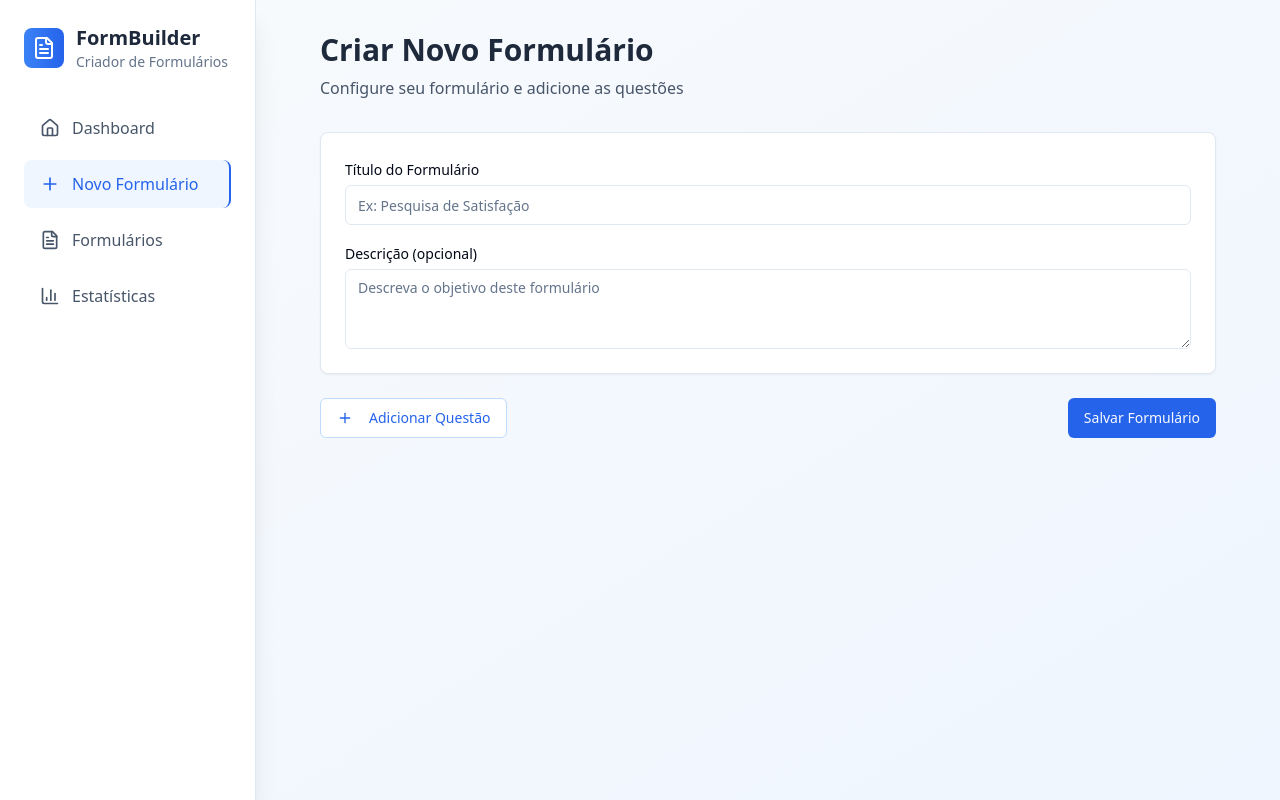
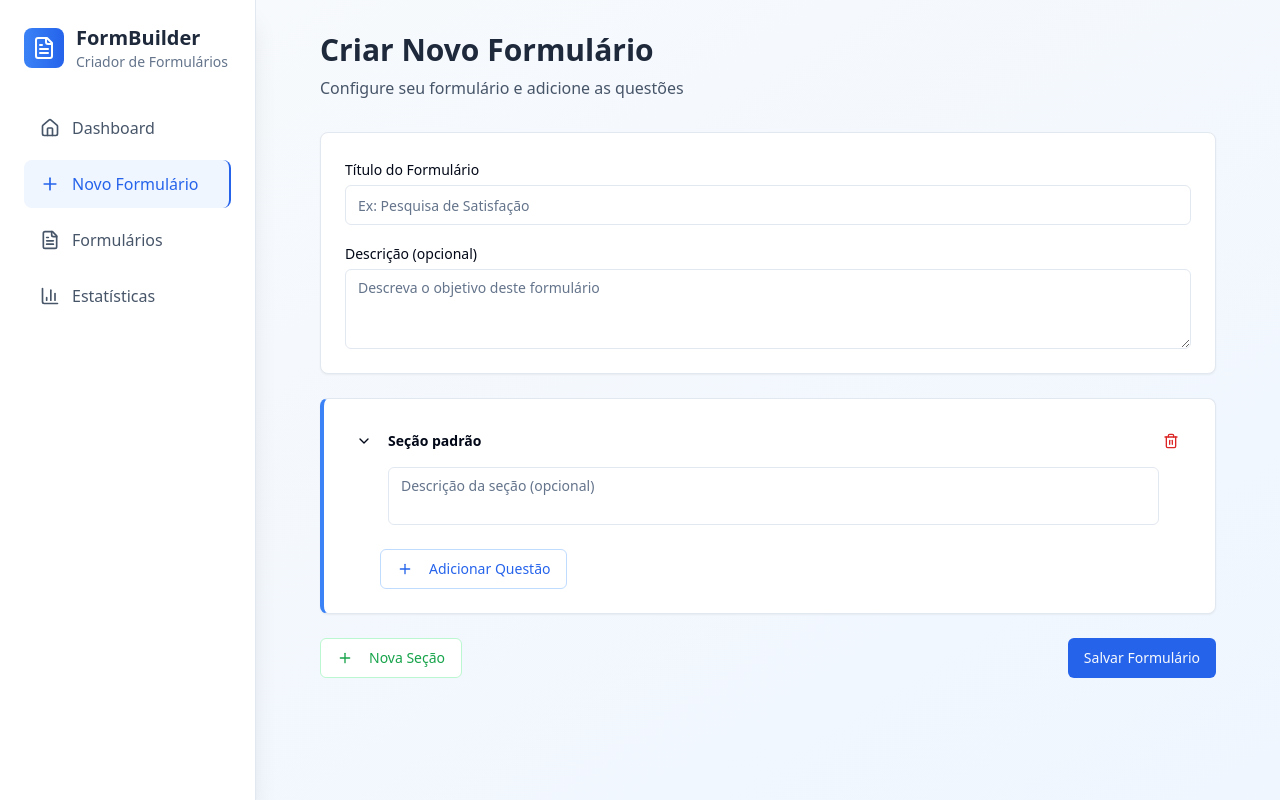
Before and after one commit to anderson-kamix/form-navigator-creator, a React (Vite) app: page /forms/new in a window 1280 px wide. Built offline with nearby package versions, Linux system fonts and the light colour scheme.

Commit message:
Feat: Add form sections
Allow users to create sections within forms to group questions by topic.

```diff
--- a/src/components/FormBuilder.tsx
+++ b/src/components/FormBuilder.tsx
@@ -6,8 +6,9 @@ import { Input } from '@/components/ui/input';
 import { Label } from '@/components/ui/label';
 import { Textarea } from '@/components/ui/textarea';
 import { Select, SelectContent, SelectItem, SelectTrigger, SelectValue } from '@/components/ui/select';
-import { Plus, Trash2, GripVertical } from 'lucide-react';
+import { Plus, Trash2, GripVertical, ChevronDown, ChevronRight, Section } from 'lucide-react';
 import { toast } from '@/hooks/use-toast';
+import { Collapsible, CollapsibleContent, CollapsibleTrigger } from '@/components/ui/collapsible';
 
 interface Question {
   id: string;
@@ -17,27 +18,103 @@ interface Question {
   required: boolean;
 }
 
+interface FormSection {
+  id: string;
+  title: string;
+  description?: string;
+  questions: Question[];
+  isOpen: boolean;
+}
+
 const FormBuilder = () => {
   const [formTitle, setFormTitle] = useState('');
   const [formDescription, setFormDescription] = useState('');
-  const [questions, setQuestions] = useState<Question[]>([]);
+  const [sections, setSections] = useState<FormSection[]>([
+    {
+      id: Date.now().toString(),
+      title: 'Seção padrão',
+      description: '',
+      questions: [],
+      isOpen: true
+    }
+  ]);
 
-  const addQuestion = () => {
+  const addSection = () => {
+    const newSection: FormSection = {
+      id: Date.now().toString(),
+      title: `Nova Seção`,
+      description: '',
+      questions: [],
+      isOpen: true
+    };
+    setSections([...sections, newSection]);
+  };
+
+  const updateSection = (sectionId: string, updates: Partial<FormSection>) => {
+    setSections(sections.map(section =>
+      section.id === sectionId ? { ...section, ...updates } : section
+    ));
+  };
+
+  const removeSection = (sectionId: string) => {
+    if (sections.length === 1) {
+      toast({
+        title: "Atenção",
+        description: "É necessário ter pelo menos uma seção",
+        variant: "destructive",
+      });
+      return;
+    }
+    setSections(sections.filter(section => section.id !== sectionId));
+  };
+
+  const toggleSection = (sectionId: string) => {
+    setSections(sections.map(section =>
+      section.id === sectionId ? { ...section, isOpen: !section.isOpen } : section
+    ));
+  };
+
+  const addQuestion = (sectionId: string) => {
     const newQuestion: Question = {
       id: Date.now().toString(),
       type: 'text',
       title: '',
       required: false,
     };
-    setQuestions([...questions, newQuestion]);
+
+    setSections(sections.map(section => {
+      if (section.id === sectionId) {
+        return {
+          ...section,
+          questions: [...section.questions, newQuestion]
+        };
+      }
+      return section;
+    }));
   };
 
-  const updateQuestion = (id: string, updates: Partial<Question>) => {
-    setQuestions(questions.map(q => q.id === id ? { ...q, ...updates } : q));
+  const updateQuestion = (sectionId: string, questionId: string, updates: Partial<Question>) => {
+    setSections(sections.map(section => {
+      if (section.id === sectionId) {
+        return {
+          ...section,
+          questions: section.questions.map(q => q.id === questionId ? { ...q, ...updates } : q)
+        };
+      }
+      return section;
+    }));
   };
 
-  const removeQuestion = (id: string) => {
-    setQuestions(questions.filter(q => q.id !== id));
+  const removeQuestion = (sectionId: string, questionId: string) => {
+    setSections(sections.map(section => {
+      if (section.id === sectionId) {
+        return {
+          ...section,
+          questions: section.questions.filter(q => q.id !== questionId)
+        };
+      }
+      return section;
+    }));
   };
 
   const saveForm = () => {
@@ -50,7 +127,8 @@ const FormBuilder = () => {
       return;
     }
 
-    if (questions.length === 0) {
+    const totalQuestions = sections.reduce((count, section) => count + section.questions.length, 0);
+    if (totalQuestions === 0) {
       toast({
         title: "Erro",
         description: "Adicione pelo menos uma questão",
@@ -60,7 +138,7 @@ const FormBuilder = () => {
     }
 
     // Aqui você salvaria no banco de dados
-    console.log('Salvando formulário:', { formTitle, formDescription, questions });
+    console.log('Salvando formulário:', { formTitle, formDescription, sections });
 
     toast({
       title: "Sucesso!",
@@ -110,9 +188,55 @@ const FormBuilder = () => {
           </div>
         </Card>
 
+        {/* Sections and Questions */}
+        <div className="space-y-6 mb-6">
+          {sections.map((section) => (
+            <Card key={section.id} className="p-6 border-l-4 border-l-blue-500">
+              {/* Section Header */}
+              <div className="mb-6">
+                <div className="flex justify-between items-center">
+                  <div className="flex items-center gap-2">
+                    <Button
+                      variant="ghost"
+                      size="sm"
+                      className="p-0 h-8 w-8"
+                      onClick={() => toggleSection(section.id)}
+                    >
+                      {section.isOpen ? <ChevronDown className="w-5 h-5" /> : <ChevronRight className="w-5 h-5" />}
+                    </Button>
+                    <h3 className="text-lg font-medium">
+                      <Input
+                        value={section.title}
+                        onChange={(e) => updateSection(section.id, { title: e.target.value })}
+                        placeholder="Título da Seção"
+                        className="text-lg font-semibold border-0 p-0 h-auto focus-visible:ring-0 bg-transparent"
+                      />
+                    </h3>
+                  </div>
+                  <Button
+                    variant="ghost"
+                    size="sm"
+                    onClick={() => removeSection(section.id)}
+                    className="text-red-600 hover:text-red-700 hover:bg-red-50"
+                  >
+                    <Trash2 className="w-4 h-4" />
+                  </Button>
+                </div>
+                <div className="pl-10 pr-8 mt-2">
+                  <Textarea
+                    value={section.description || ''}
+                    onChange={(e) => updateSection(section.id, { description: e.target.value })}
+                    placeholder="Descrição da seção (opcional)"
+                    className="min-h-8 resize-none mt-1 text-sm"
+                  />
+                </div>
+              </div>
+
+              <Collapsible open={section.isOpen} onOpenChange={(isOpen) => updateSection(section.id, { isOpen })}>
+                <CollapsibleContent>
                   {/* Questions */}
-        <div className="space-y-4 mb-6">
-          {questions.map((question, index) => (
+                  <div className="space-y-4 mb-4 pl-8">
+                    {section.questions.map((question, index) => (
                       <Card key={question.id} className="p-6">
                         <div className="flex items-start space-x-4">
                           <div className="flex items-center mt-2">
@@ -128,7 +252,7 @@ const FormBuilder = () => {
                                 <Label>Pergunta</Label>
                                 <Input
                                   value={question.title}
-                        onChange={(e) => updateQuestion(question.id, { title: e.target.value })}
+                                  onChange={(e) => updateQuestion(section.id, question.id, { title: e.target.value })}
                                   placeholder="Digite sua pergunta"
                                   className="mt-1"
                                 />
@@ -138,7 +262,7 @@ const FormBuilder = () => {
                                 <Select
                                   value={question.type}
                                   onValueChange={(value: Question['type']) =>
-                          updateQuestion(question.id, { type: value })
+                                    updateQuestion(section.id, question.id, { type: value })
                                   }
                                 >
                                   <SelectTrigger className="mt-1">
@@ -161,7 +285,7 @@ const FormBuilder = () => {
                                 <Textarea
                                   value={question.options?.join('\n') || ''}
                                   onChange={(e) =>
-                          updateQuestion(question.id, {
+                                    updateQuestion(section.id, question.id, {
                                       options: e.target.value.split('\n').filter(opt => opt.trim())
                                     })
                                   }
@@ -175,7 +299,7 @@ const FormBuilder = () => {
                           <Button
                             variant="ghost"
                             size="sm"
-                  onClick={() => removeQuestion(question.id)}
+                            onClick={() => removeQuestion(section.id, question.id)}
                             className="text-red-600 hover:text-red-700 hover:bg-red-50"
                           >
                             <Trash2 className="w-4 h-4" />
@@ -185,16 +309,35 @@ const FormBuilder = () => {
                     ))}
                   </div>
 
-        {/* Actions */}
-        <div className="flex justify-between">
+                  {/* Add Question Button */}
+                  <div className="mt-4 pl-8">
                     <Button
                       variant="outline"
-            onClick={addQuestion}
+                      onClick={() => addQuestion(section.id)}
                       className="border-blue-200 text-blue-600 hover:bg-blue-50"
                     >
                       <Plus className="w-4 h-4 mr-2" />
                       Adicionar Questão
                     </Button>
+                  </div>
+                </CollapsibleContent>
+              </Collapsible>
+            </Card>
+          ))}
+        </div>
+
+        {/* Actions */}
+        <div className="flex justify-between">
+          <div className="flex gap-2">
+            <Button
+              variant="outline"
+              onClick={addSection}
+              className="border-green-200 text-green-600 hover:bg-green-50"
+            >
+              <Plus className="w-4 h-4 mr-2" />
+              Nova Seção
+            </Button>
+          </div>
 
           <Button onClick={saveForm} className="bg-blue-600 hover:bg-blue-700">
             Salvar Formulário
```
Lines whose indentation alone changed are shown as unchanged.
